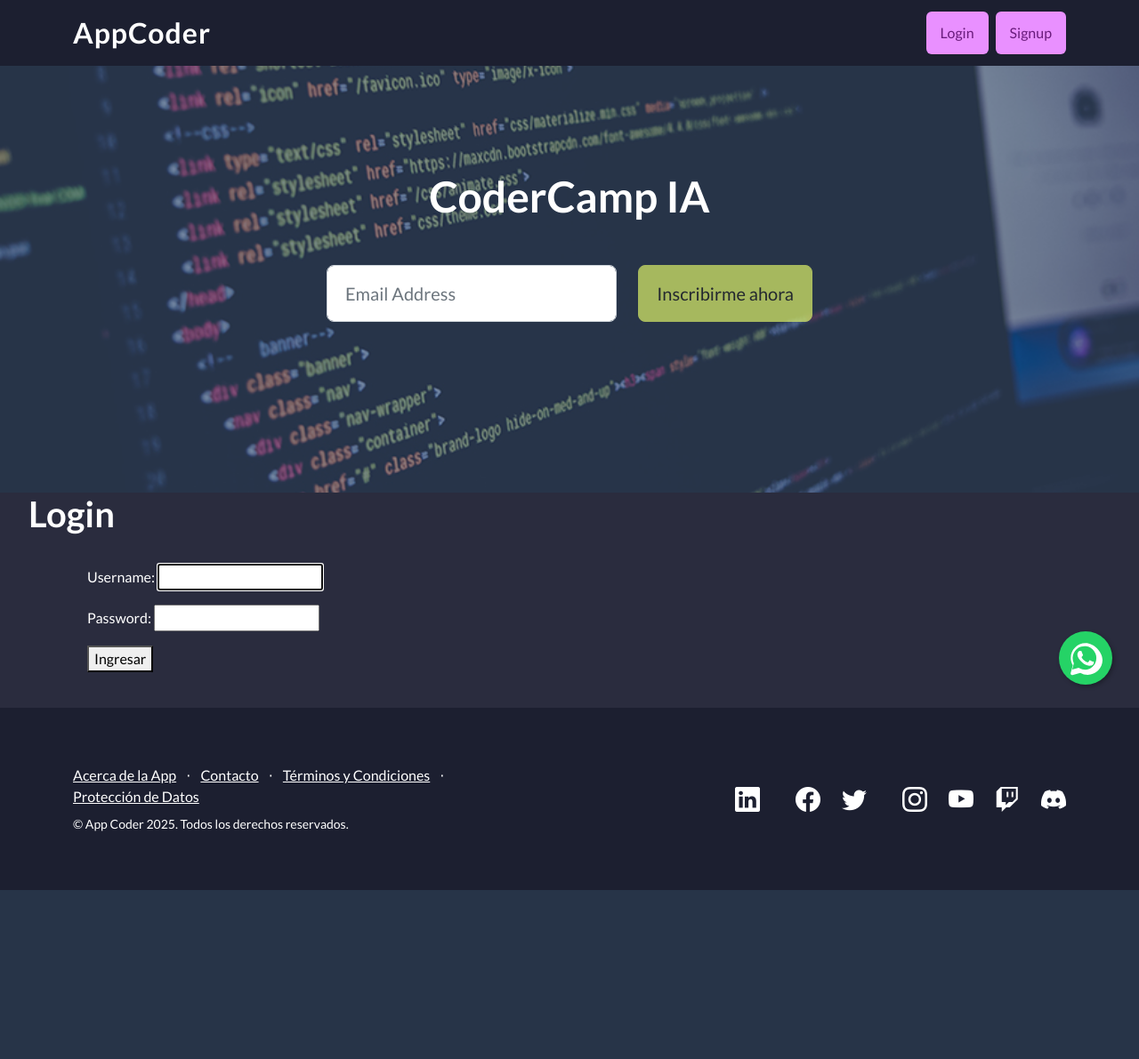
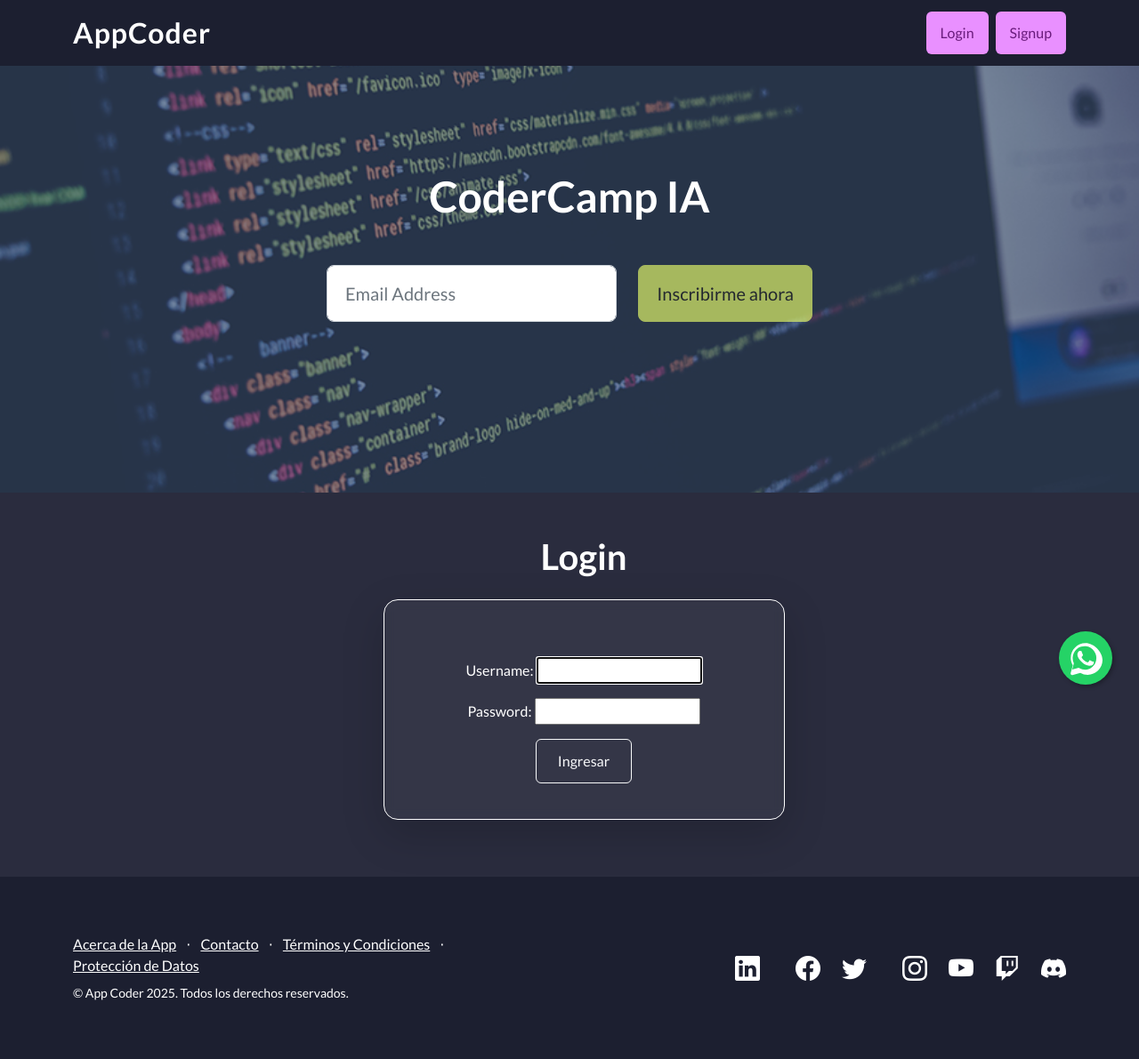
Before and after one commit to vanerm/CursoPython, a Django app: page /AppCoder/login/ in a window 1280 px wide. Shown: the whole page at 89% size. Before the commit the page ends 1001 px from the top, so only its background shows below. Run offline with Django 5.2, Linux system fonts and the light colour scheme; some libraries are stand-ins or nearby versions; some web fonts are replaced.

Commit message:
Refactored: style at login page

```diff
--- a/AppCoder/template/login.html
+++ b/AppCoder/template/login.html
@@ -2,14 +2,29 @@
 {% load static %}
 {% block contenido %}
 <ul>
-    <h1>Login</h1>
     <br>
+    <br>
+    <h1 class="text-center text-white">Login</h1>
+    <div class="container mt-4">
+        <div class="row justify-content-center">
+            <div class="col-lg-5">
+                <div class="card border-white shadow-lg rounded-4"
+                    style="background-color: rgba(255, 255, 255, 0.05); backdrop-filter: blur(6px);">
+                    <div class="card-body text-center text-white">
                         <form method="POST" action="" class="container">
+                            <br><br>
                             {% csrf_token %}
                             {{ form.as_p }}
-        <button type="submit">Ingresar</button>
+                            <button type="submit" class="btn btn-outline-light px-4">Ingresar</button>
                             <br>
                             <br>
                         </form>
+                    </div>
+                </div>
+            </div>
+        </div>
+    </div>
+    <br>
+    <br>
 </ul>
 {% endblock %}
```
Also changed, not shown: db.sqlite3. Lines whose indentation alone changed are shown as unchanged.
